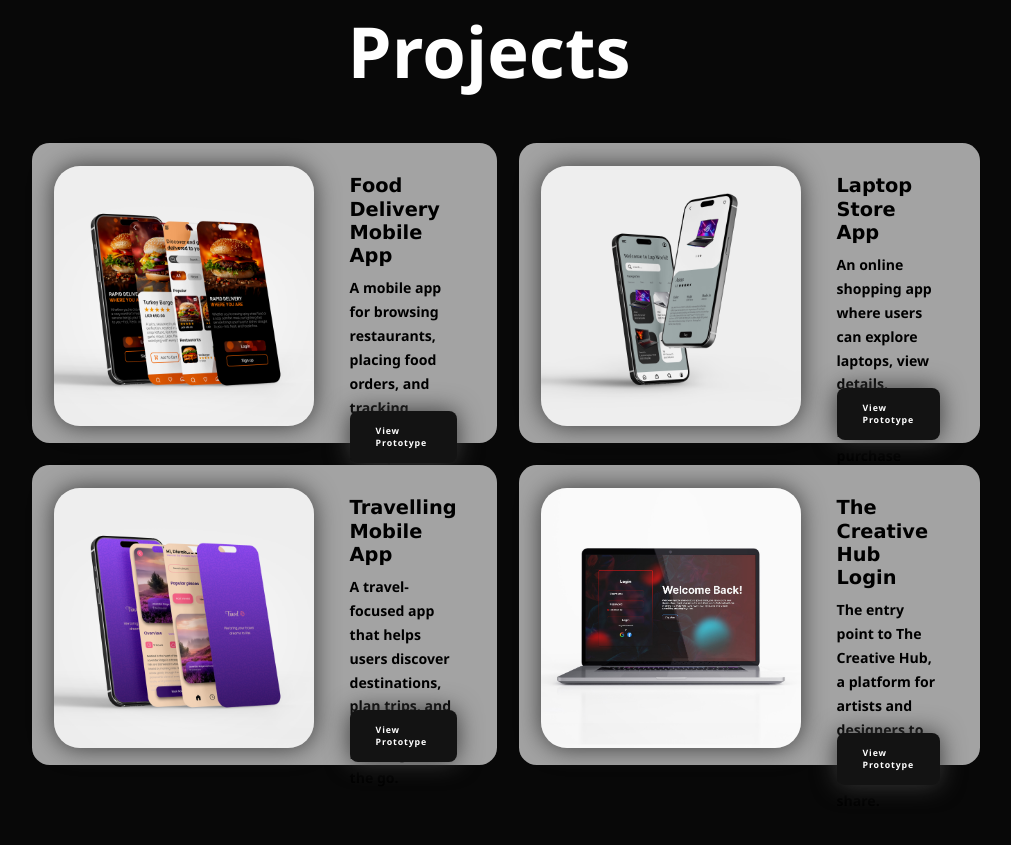
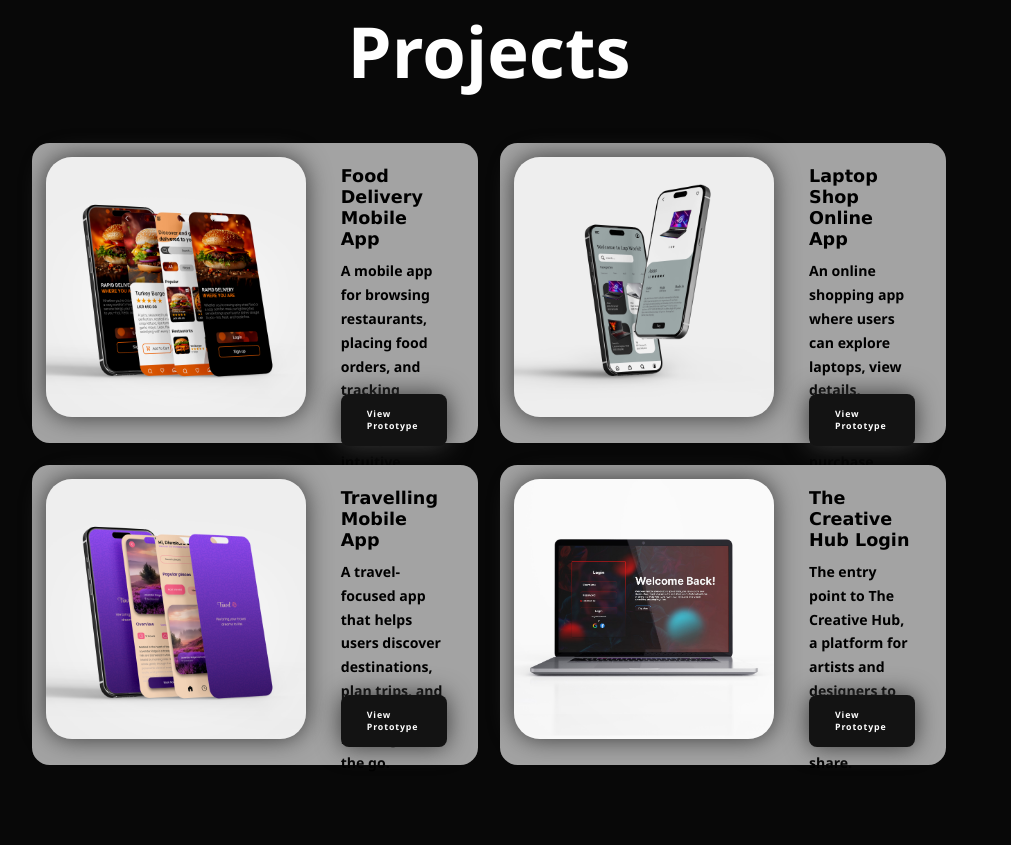
Before and after one commit to Pasindu-Diwakara/Responsive-Portfolio-Website, a plain HTML site: page index.html in a window 1280 px wide. Shown: the part 2543-3388 px from the top of the page, without its empty margins (151-1162 px from the left). Drawn offline with nearby package versions, Linux system fonts and the light colour scheme.

Commit message:
Add files via upload

```diff
--- a/index.html
+++ b/index.html
@@ -132,7 +132,7 @@
             <div class="projects-box">
                 <img src="p2.jpg" alt="Project 2">
                 <div class="projects-info">
-                    <h4>Laptop Store App</h4>
+                    <h4>Laptop Shop Online App</h4>
                     <p>An online shopping app where users can explore laptops, view details, compare models, and purchase easily.</p>
 
                     <div class ="btn1-group">
--- a/style.css
+++ b/style.css
@@ -926,7 +926,67 @@ span{
   }
 }
 
+@media (max-width: 1920px) {
+  .projects-box {
+    padding: 1rem;
+  }
+
+  .projects-info h4 {
+    font-size: 2rem;
+  }
+
+  .projects-info p {
+    font-size: 1.7rem;
+  }
+
+  .btn1 {
+    font-size: 1.5rem;
+    padding: 14px 24px;
+  }
+}
+
+@media (max-width: 1680px) {
+  .projects-box {
+    padding: 1rem;
+  }
+
+  .projects-info h4 {
+    font-size: 2rem;
+  }
+
+  .projects-info p {
+    font-size: 1.55rem;
+  }
+
+  .btn1 {
+    font-size: 1rem;
+    padding: 12px 24px;
+  }
+}
+
+@media (max-width: 1650px) {
+  .projects-box {
+    padding: 1rem;
+  }
+
+  .projects-info h4 {
+    font-size: 2rem;
+  }
+
+  .projects-info p {
+    font-size: 1.6rem;
+  }
+
+  .btn1 {
+    font-size: 1rem;
+    padding: 12px 24px;
+  }
+}
+
 @media (max-width: 1024px) {
+    .projects-box {
+    padding: 2rem;
+  }
   .projects-info h4 {
     font-size: 1.6rem;
   }
@@ -947,11 +1007,11 @@ span{
   }
 
   .projects-info h4 {
-    font-size: 1.4rem;
+    font-size: 1.6rem;
   }
 
   .projects-info p {
-    font-size: 1.01rem;
+    font-size: 1.08rem;
   }
 
   .btn1 {
```
